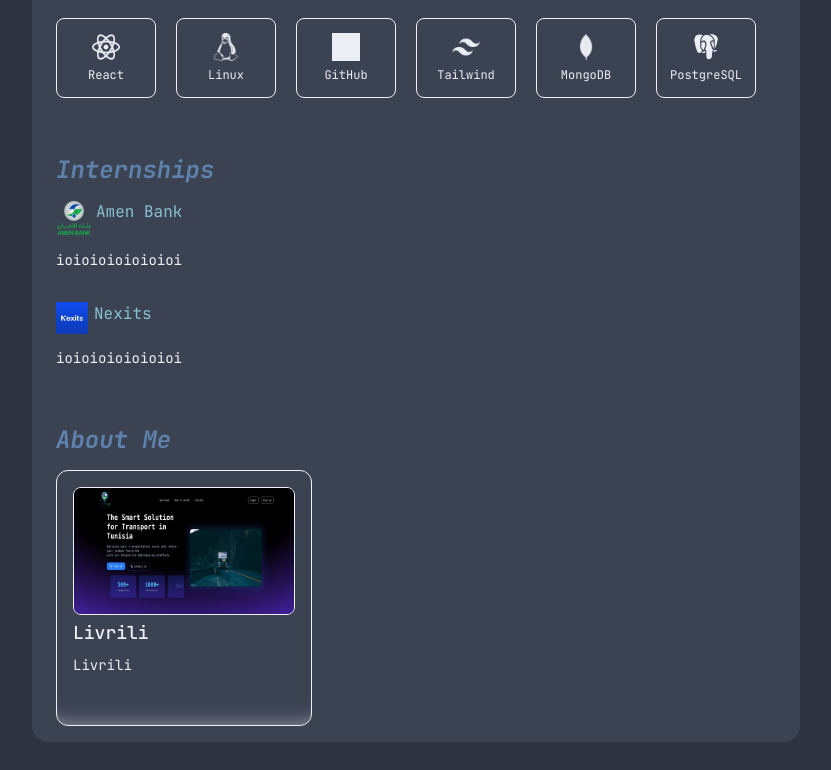
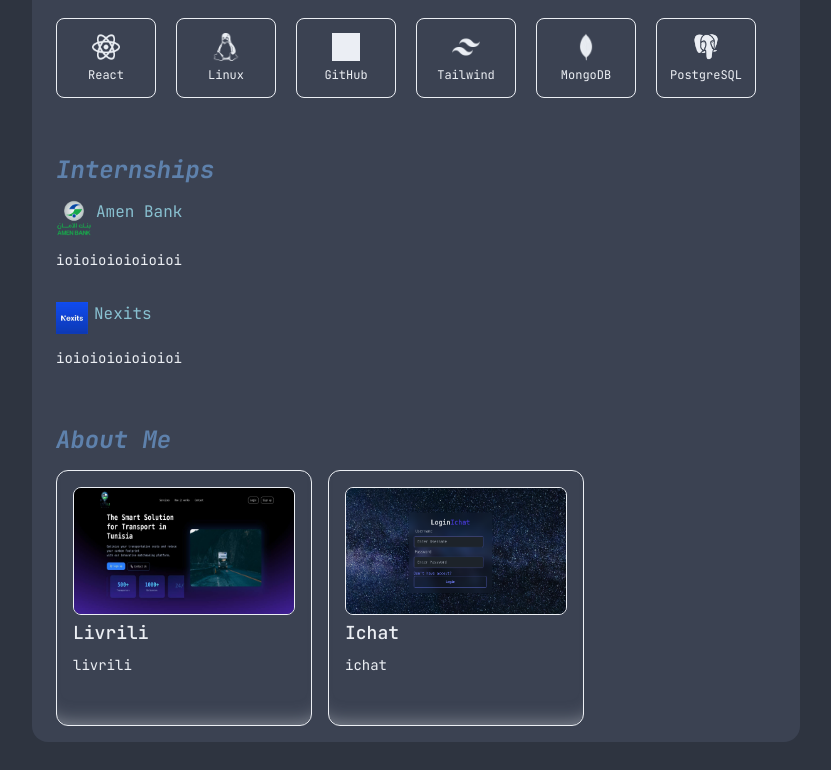
Before and after one commit to sfeedbackx/portfolio, an Angular app: page / in a window 1280 px wide. Shown: the part 526-1296 px from the top of the page, without its empty margins (224-1055 px from the left). Before the commit the page ends 1268 px from the top, so only its background shows below. Built offline with nearby package versions, Linux system fonts and the light colour scheme; grey boxes are pictures that could not be loaded.

Commit message:
feat(projects):finshed modularity

```diff
--- a/src/app/app.html
+++ b/src/app/app.html
@@ -2,7 +2,8 @@
   <div class="w-full max-w-4xl flex px-4 sm:px-6 lg:px-8 xl:px-10">
     <div class="w-full max-w-3xl mx-auto pt-2.5 sm:pt-1.5 lg:pt-3.5 h-full flex flex-col gap-8 sm:gap-12 lg:gap-24">
         <app-header></app-header>
-      <div class="bg-polar-night-1 font-jetBrains w-full  rounded-2xl px-6 py-4 flex flex-col gap-14">
+      <div class="bg-polar-night-1 font-jetBrains w-full  rounded-2xl px-6 py-4 flex flex-col
+        gap-14 mb-7">
         <div class="space-y-1.5">
           <app-profile-info></app-profile-info>
           <app-about-section></app-about-section>
--- a/src/app/components/projects/projects.html
+++ b/src/app/components/projects/projects.html
@@ -1,18 +1,20 @@
 <div>
   <div class="space-y-3.5">
     <h2 class="text-2xl italic font-bold font-jetBrains text-frost-2">About Me</h2>
-    <div class="flex flex-row">
+    <div class="flex flex-row gap-4">
+      @for(pro of projects; track pro.name){
       <div class="w-3xs h-64 items-start flex flex-col  border-snow-storm-2  border rounded-xl p-4
         overflow-hidden  shadow-[inset_0_-20px_20px_-20px_#ECEFF480]
         hover:shadow-[inset_0_-15px_20px_-2px_#ECEFF480]">
-        <img src="livrili.png" alt="" class="w-full h-32 border-snow-storm-2 border rounded-lg">
+        <img [src]="pro.img" [alt]="pro.alt" class="w-full h-32 border-snow-storm-2 border rounded-lg">
         <div class="mt-1 font-jetBrains font-medium text-lg text-snow-storm-2">
-          Livrili
+            {{capitalizeFirstLetter(pro.name)}}
         </div>
         <div class="mt-2 font-jetBrains line-clamp-4 text-sm text-snow-storm-2">
-          Livrili
+          {{`${pro.name}`}}
         </div>
       </div>
+      }
 
     </div>
 
--- a/src/app/components/projects/projects.ts
+++ b/src/app/components/projects/projects.ts
@@ -1,4 +1,10 @@
 import { Component } from '@angular/core';
+
+interface project {
+  name: string,
+  img: string,
+  alt: string
+}
 
 @Component({
   selector: 'app-projects',
@@ -7,5 +13,12 @@ import { Component } from '@angular/core';
   styleUrl: './projects.css'
 })
 export class Projects {
+   projects : project[] =[
+    {name:"livrili", img: "livrili.png" , alt: "livrili"},
+    {name:"ichat", img: "ichat.png" , alt: "ichat"}
+  ]
+   capitalizeFirstLetter(str: string): string {
+    return str.charAt(0).toUpperCase() + str.slice(1);
+}
 
 }
--- a/src/app/components/skills/skills.html
+++ b/src/app/components/skills/skills.html
@@ -5,7 +5,7 @@
 
 @for(tech of technologies; track tech.name) {
   <div
-    [ngClass]="tech.hoverColor || ''"
+    [class]="tech.hoverColor || ''"
     class="w-[6.25rem] h-20 gap-1.5 p-1.5 flex flex-col border-snow-storm-2 border rounded-lg justify-center items-center">
     <img
       [src]="tech.image"
```
Also changed, not shown: public/ichat.png (added).
